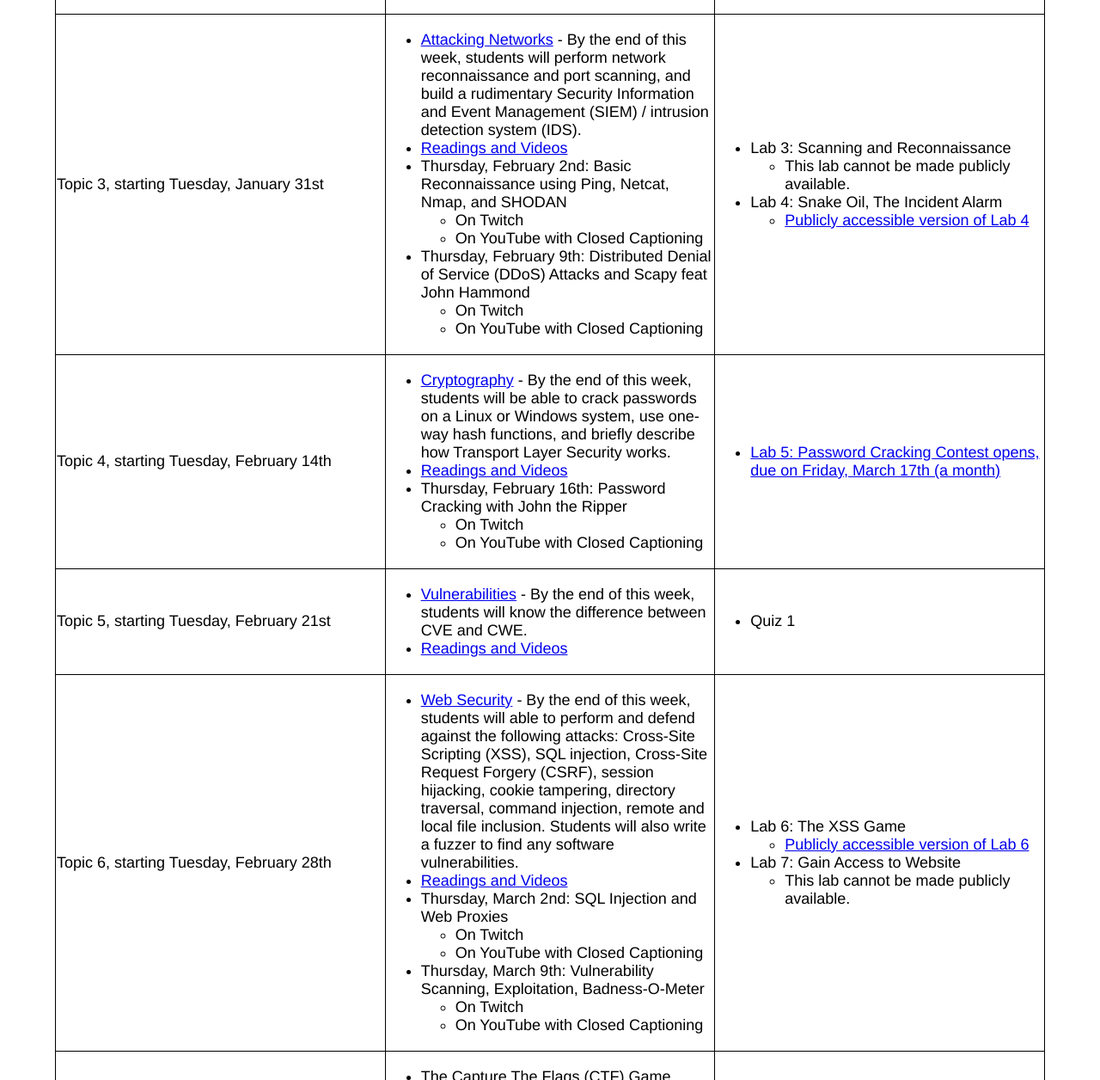
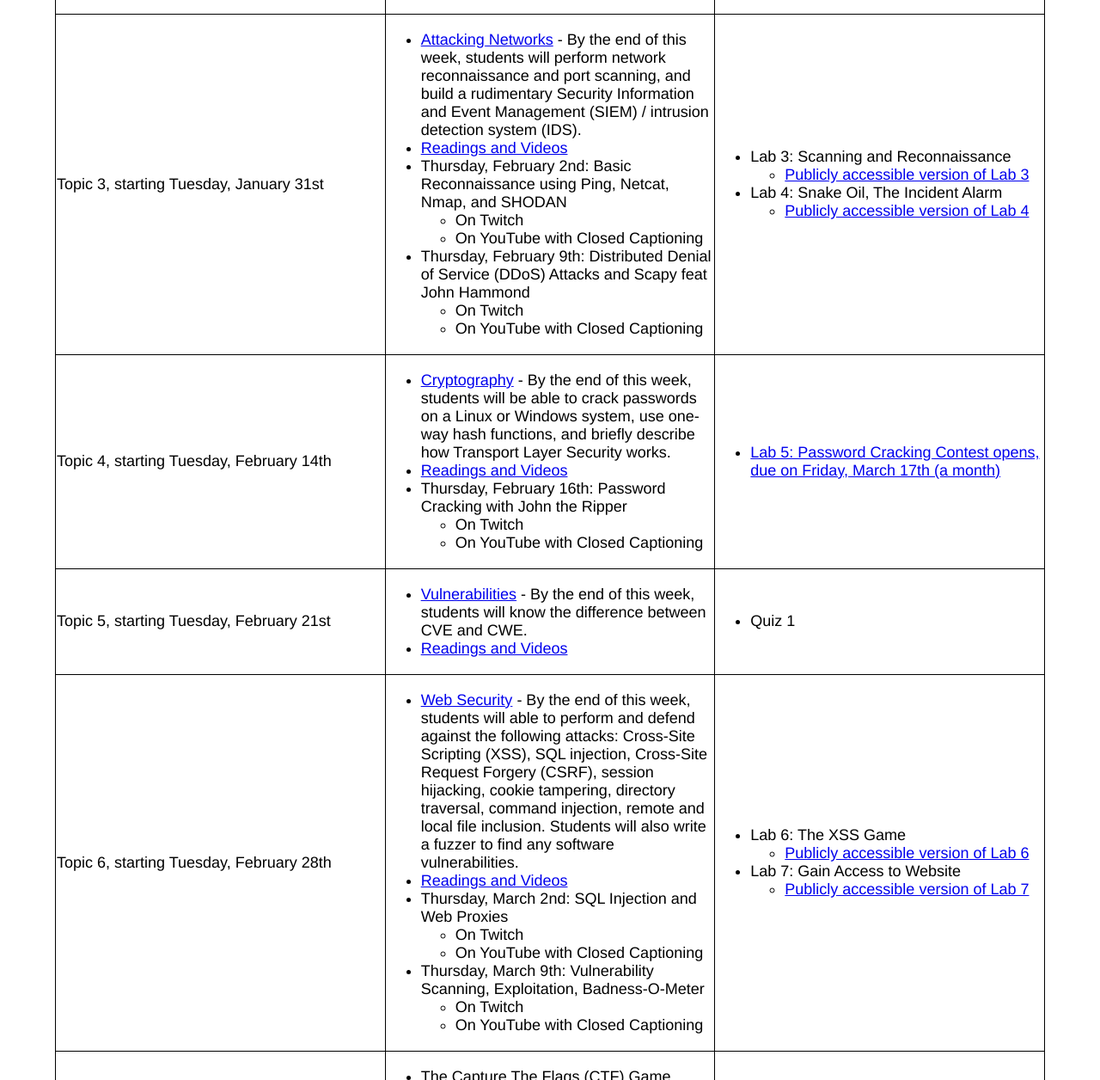
Before and after one commit to Borealis-99/DefenseAgainstTheDarkArts, a plain HTML site: page index.html in a window 1280 px wide. Shown: the part 1969-3225 px from the top of the page at 86% size. Drawn offline with Linux system fonts and the light colour scheme.

Commit message:
Linked all labs on home page

```diff
--- a/index.html
+++ b/index.html
@@ -140,7 +140,7 @@
                 <ul>
                     <li>Lab 3: Scanning and Reconnaissance
                         <ul>
-                            <li>This lab cannot be made publicly available.</li>
+                            <li><a href="https://github.com/tuftsdev/DefenseAgainstTheDarkArts/blob/gh-pages/labs/lab03-scanning.md">Publicly accessible version of Lab 3</a></li>
                         </ul>
                     </li>
                     <li>Lab 4: Snake Oil, The Incident Alarm
@@ -214,7 +214,7 @@
                     </li>
                     <li>Lab 7: Gain Access to Website
                         <ul>
-                            <li>This lab cannot be made publicly available.</li>
+                            <li><a href="https://github.com/tuftsdev/DefenseAgainstTheDarkArts/blob/gh-pages/labs/lab07-sqli.md">Publicly accessible version of Lab 7</a></li>
                         </ul>
                     </li>
                 </ul>
```
Also changed, not shown: 2 other files.
